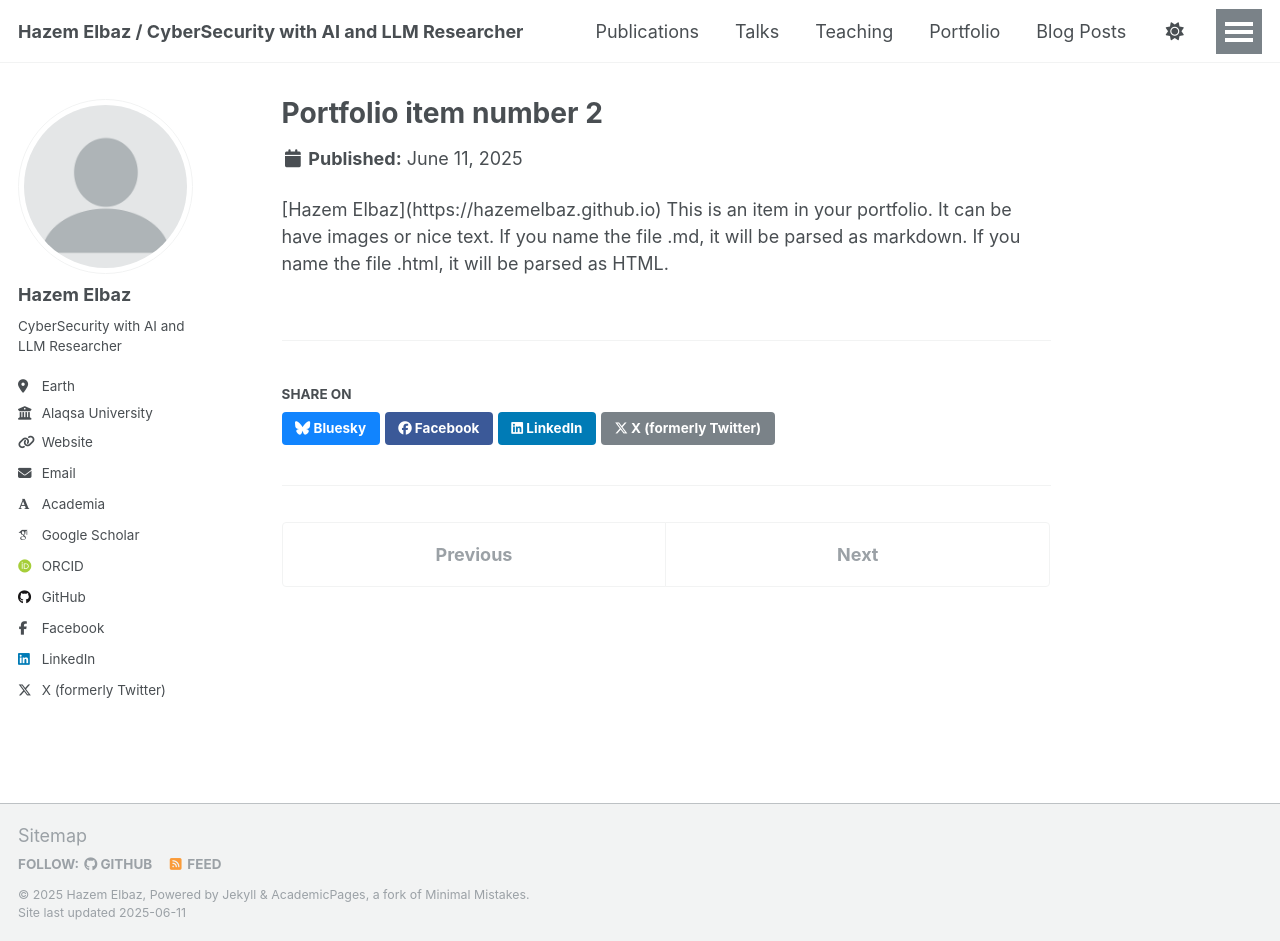
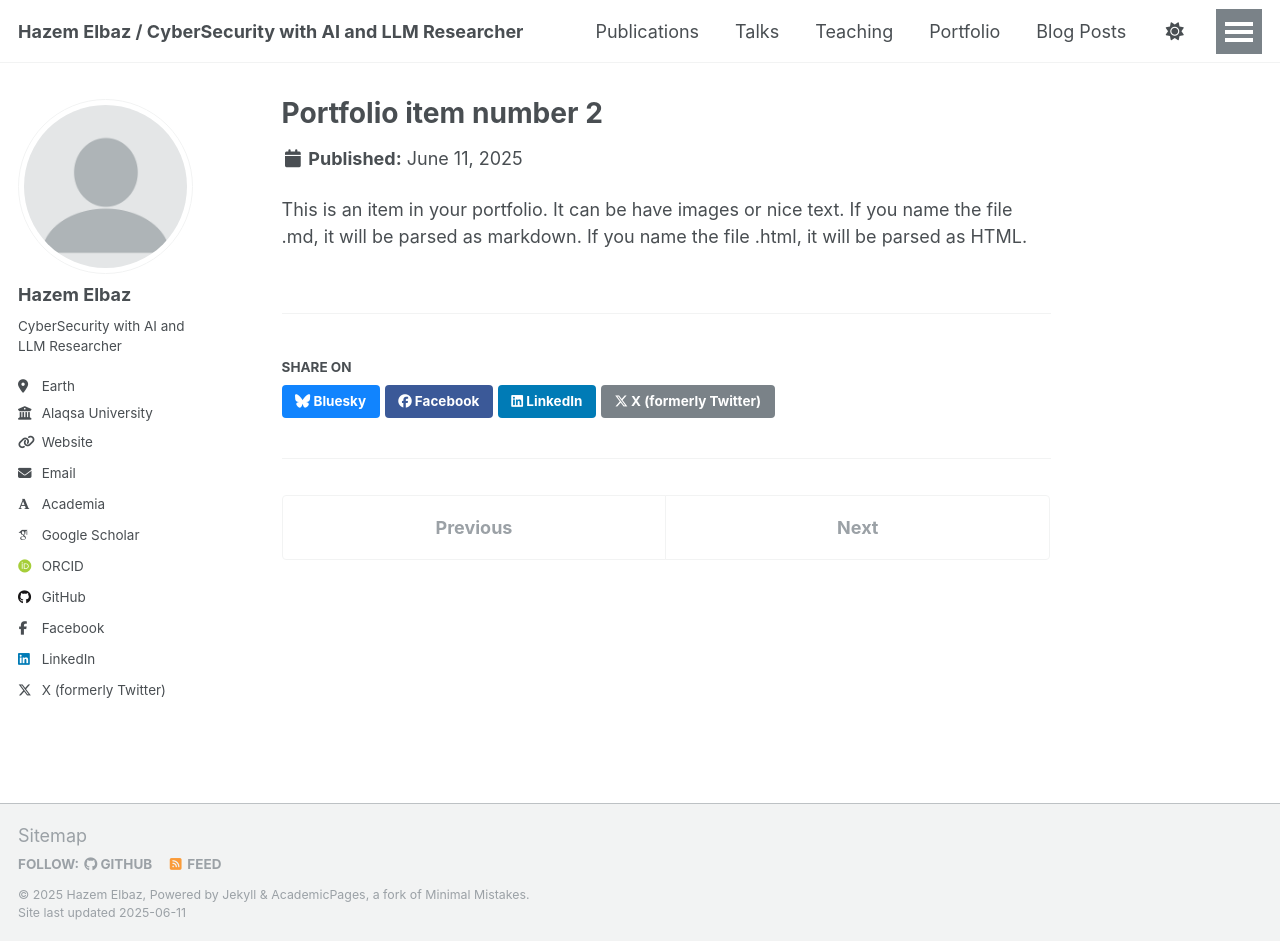
Before and after one commit to elbazhazem/elbazhazem.github.io, a Jekyll site: the page built from _portfolio/portfolio-2.html, in a window 1280 px wide and 941 px high. Built offline with Jekyll 4.4.1, drawn with Linux system fonts in a browser that asks for light colours; some web fonts are replaced.

Commit message:
Change in Portofolio 1 2

```diff
--- a/_portfolio/portfolio-2.html
+++ b/_portfolio/portfolio-2.html
@@ -4,4 +4,4 @@ excerpt: "Short description of portfolio item number 2 <br/><img src='/images/50
 collection: portfolio
 ---
 
-[Hazem Elbaz](https://hazemelbaz.github.io) This is an item in your portfolio. It can be have images or nice text. If you name the file .md, it will be parsed as markdown. If you name the file .html, it will be parsed as HTML.
+This is an item in your portfolio. It can be have images or nice text. If you name the file .md, it will be parsed as markdown. If you name the file .html, it will be parsed as HTML.
```
Also changed, not shown: _portfolio/portfolio-1.md (+1 -1 lines), 1 other file.
